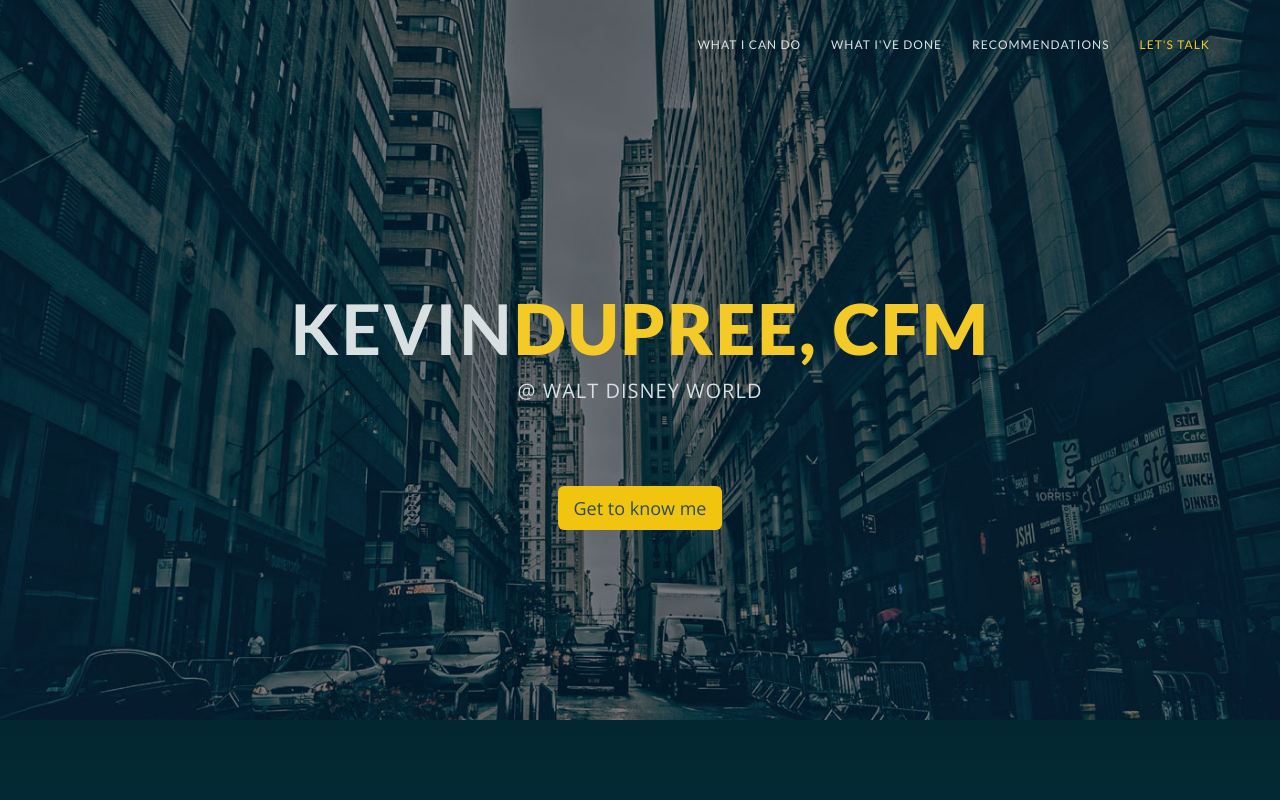
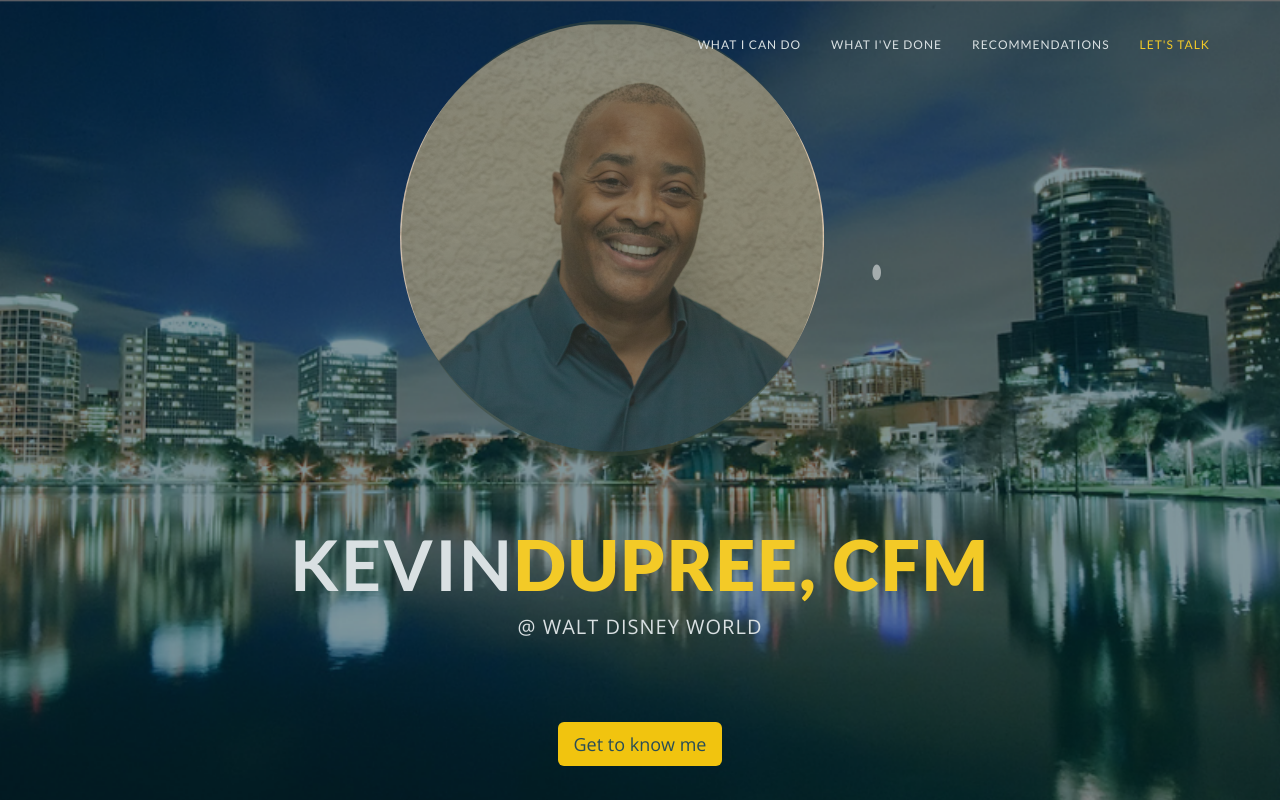
Before and after one commit to kmdupr33/dad-site, a plain HTML site: page index.html in a window 1280 px wide. Shown: the top 800 px of the page. Drawn offline with nearby package versions, Linux system fonts and the light colour scheme; some packages are replaced by stand-ins of ours; a script that the page names is missing.

Commit message:
Add Orlando background photo, Add photo of dad

```diff
--- a/css/style.css
+++ b/css/style.css
@@ -143,7 +143,7 @@ hr {
 }
 /* Home Style */
 header {
-	background: url(../img/header-bg.jpg) no-repeat bottom center;
+	background: url(../img/orlando-corrected.png) no-repeat bottom center;
 	background-size: cover;
 	color: #d9e0e2;
 	position: relative;
@@ -158,10 +158,10 @@ header p {
 }
 .intro-text {
 	position: relative;
-	padding-top: 250px;
+	padding-top: 50px;
 	padding-right: 0;
 	padding-left: 0;
-	padding-bottom: 170px;
+	padding-bottom: 120px;
 }
 .intro-text H1 {
 	font-size: 70px;
--- a/index.html
+++ b/index.html
@@ -68,6 +68,7 @@
 <!-- Header -->
 <header class="text-center" name="home">
     <dic class="container">
+        <img src="img/dad-crop.png"/>
         <div class="intro-text">
             <h1 class="wow fadeInDown">Kevin<strong><span class="color">Dupree, CFM</span></strong></h1>
             <p class="wow fadeInDown">@ Walt Disney World</p>
```
Also changed, not shown: dad-resume.svg (added), img/dad-crop.png (added), img/dad.jpg (added), img/orlando-corrected.png (added), img/orlando0.jpg (added), 1 other file.
